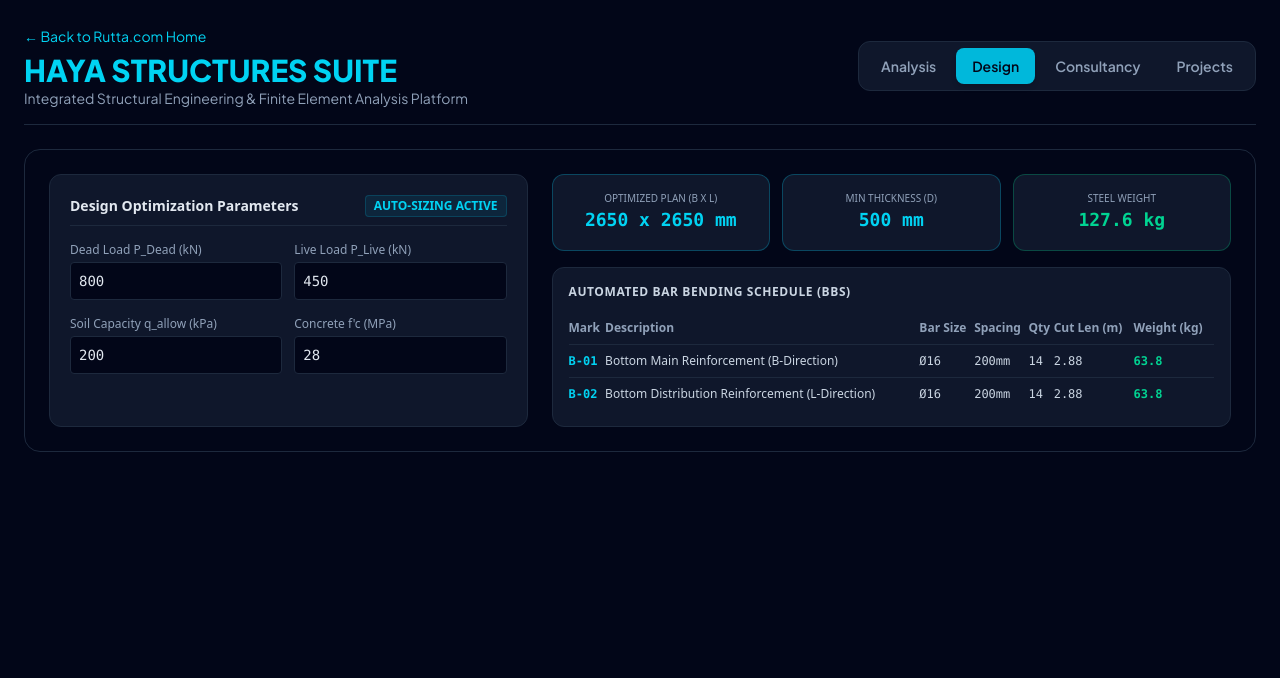
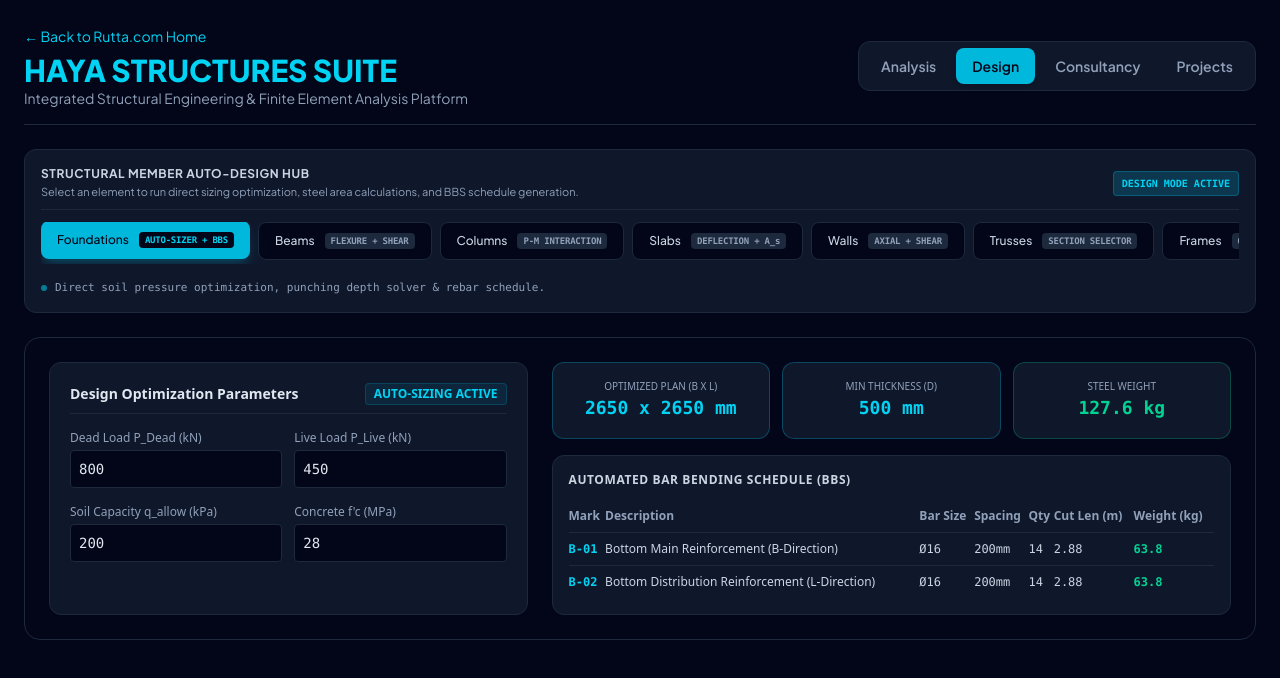
Before and after one commit to rutta254/rutta-website, a Next.js app: page /haya-structures in a window 1280 px wide. Both pictures are taken after a click on the button "Design". Shown: the top 678 px of the page. Built offline with nearby package versions, Linux system fonts and the light colour scheme.

Commit message:
Save latest changes

```diff
--- a/src/app/haya-structures/components/DesignSection/DesignSection.tsx
+++ b/src/app/haya-structures/components/DesignSection/DesignSection.tsx
@@ -1,149 +1,181 @@
 'use client';
 
-import React, { useState } from 'react';
-import { DesignInput, DesignResult } from '@/lib/structural/foundation';
-import { runFoundationAutoDesign } from '@/lib/structural/foundation/autoSizer';
+import { useState } from 'react';
+import FoundationDesignTool from './FoundationDesign/FoundationDesignTool';
 
-export default function FoundationDesignTool() {
-  const [inputs, setInputs] = useState<DesignInput>({
-    code: 'ACI318',
-    footingType: 'isolated_pad',
-    pDead: 800,
-    pLive: 450,
-    mDead: 60,
-    mLive: 40,
-    qAllow: 200,
-    fc: 28,
-    fy: 420,
-    gammaSoil: 18,
-    embedmentDepth: 1500,
-    cover: 75,
-    c1: 400,
-    c2: 400,
-  });
+// Placeholder runners for elements undergoing active design-engine integration
+const BeamDesignTool = () => <DesignPlaceholder name="Beam Reinforcement & Moment Sizing" icon="📐" />;
+const ColumnDesignTool = () => <DesignPlaceholder name="Column Interaction Diagram & Tie Design" icon="🏛️" />;
+const SlabDesignTool = () => <DesignPlaceholder name="Slab Thickness & Mesh Optimization" icon="🟩" />;
+const WallDesignTool = () => <DesignPlaceholder name="Shear Wall & Retaining Wall Sizing" icon="🧱" />;
+const TrussDesignTool = () => <DesignPlaceholder name="Truss Steel Profile Sizing & Welds" icon="🔺" />;
+const FrameDesignTool = () => <DesignPlaceholder name="Portal Frame Member Optimization" icon="🖼️" />;
 
-  const [result, setResult] = useState<DesignResult>(() => runFoundationAutoDesign(inputs));
+export type StructuralElementType =
+  | 'foundation'
+  | 'beam'
+  | 'column'
+  | 'slab'
+  | 'wall'
+  | 'truss'
+  | 'frame';
 
-  const handleInputChange = (field: keyof DesignInput, value: number | string) => {
-    const updated = { ...inputs, [field]: value };
-    setInputs(updated);
-    setResult(runFoundationAutoDesign(updated));
+interface ElementToggleOption {
+  id: StructuralElementType;
+  label: string;
+  badge?: string;
+  description: string;
+}
+
+const DESIGN_ELEMENTS: ElementToggleOption[] = [
+  {
+    id: 'foundation',
+    label: 'Foundations',
+    badge: 'AUTO-SIZER + BBS',
+    description: 'Direct soil pressure optimization, punching depth solver & rebar schedule.'
+  },
+  {
+    id: 'beam',
+    label: 'Beams',
+    badge: 'FLEXURE + SHEAR',
+    description: 'Optimal b x d depth solver, tension steel & stirrup spacing.'
+  },
+  {
+    id: 'column',
+    label: 'Columns',
+    badge: 'P-M INTERACTION',
+    description: 'Biaxial bending capacity, longitudinal bar arrangement & tie sizing.'
+  },
+  {
+    id: 'slab',
+    label: 'Slabs',
+    badge: 'DEFLECTION + A_s',
+    description: 'Minimum thickness checks, top/bottom mesh spacing & crack control.'
+  },
+  {
+    id: 'wall',
+    label: 'Walls',
+    badge: 'AXIAL + SHEAR',
+    description: 'Boundary element detailing, horizontal/vertical shear rebar.'
+  },
+  {
+    id: 'truss',
+    label: 'Trusses',
+    badge: 'SECTION SELECTOR',
+    description: 'Automatic RHS/CHS/Angle section selection based on LRFD capacity.'
+  },
+  {
+    id: 'frame',
+    label: 'Frames',
+    badge: 'OPTIMIZER',
+    description: 'Integrated moment frame beam-column joint & drift designer.'
+  },
+];
+
+export default function DesignSection() {
+  const [activeElement, setActiveElement] = useState<StructuralElementType>('foundation');
+
+  const selectedElementMeta = DESIGN_ELEMENTS.find((el) => el.id === activeElement);
+
+  // Dynamic router that delegates execution to the corresponding element design component
+  const renderSelectedDesignTool = () => {
+    switch (activeElement) {
+      case 'foundation':
+        return <FoundationDesignTool />;
+      case 'beam':
+        return <BeamDesignTool />;
+      case 'column':
+        return <ColumnDesignTool />;
+      case 'slab':
+        return <SlabDesignTool />;
+      case 'wall':
+        return <WallDesignTool />;
+      case 'truss':
+        return <TrussDesignTool />;
+      case 'frame':
+        return <FrameDesignTool />;
+      default:
+        return <FoundationDesignTool />;
+    }
   };
 
   return (
-    <div className="grid grid-cols-1 lg:grid-cols-12 gap-6 bg-slate-950 p-6 rounded-2xl border border-slate-800 text-slate-100 font-sans">
-      {/* Left Input Panel */}
-      <div className="lg:col-span-5 space-y-4 bg-slate-900 p-5 rounded-xl border border-slate-800">
-        <div className="flex justify-between items-center border-b border-slate-800 pb-2">
-          <h3 className="font-semibold text-slate-200 text-sm">Design Optimization Parameters</h3>
-          <span className="text-xs font-bold text-cyan-400 bg-cyan-500/10 px-2 py-0.5 rounded border border-cyan-500/20">
-            AUTO-SIZING ACTIVE
+    <div className="space-y-6">
+      {/* Structural Element Toggles Header */}
+      <div className="bg-slate-900 p-4 rounded-xl border border-slate-800 space-y-3">
+        <div className="flex flex-wrap justify-between items-center gap-2 border-b border-slate-800 pb-2">
+          <div>
+            <h2 className="text-xs font-bold text-slate-300 uppercase tracking-wider">
+              Structural Member Auto-Design Hub
+            </h2>
+            <p className="text-[11px] text-slate-400 mt-0.5">
+              Select an element to run direct sizing optimization, steel area calculations, and BBS schedule generation.
+            </p>
+          </div>
+          <span className="text-[10px] bg-cyan-500/20 text-cyan-400 font-bold px-2 py-1 rounded border border-cyan-500/30 font-mono">
+            DESIGN MODE ACTIVE
           </span>
         </div>
 
-        <div className="grid grid-cols-2 gap-3">
-          <div>
-            <label className="block text-xs text-slate-400 mb-1">Dead Load P_Dead (kN)</label>
-            <input
-              type="number"
-              value={inputs.pDead}
-              onChange={(e) => handleInputChange('pDead', Number(e.target.value))}
-              className="w-full bg-slate-950 border border-slate-800 rounded p-2 text-sm font-mono text-slate-200"
-            />
-          </div>
-          <div>
-            <label className="block text-xs text-slate-400 mb-1">Live Load P_Live (kN)</label>
-            <input
-              type="number"
-              value={inputs.pLive}
-              onChange={(e) => handleInputChange('pLive', Number(e.target.value))}
-              className="w-full bg-slate-950 border border-slate-800 rounded p-2 text-sm font-mono text-slate-200"
-            />
-          </div>
+        {/* Toggle Nav Buttons */}
+        <div className="flex gap-2 overflow-x-auto pb-1 scrollbar-thin scrollbar-thumb-slate-700">
+          {DESIGN_ELEMENTS.map((el) => {
+            const isActive = activeElement === el.id;
+            return (
+              <button
+                key={el.id}
+                onClick={() => setActiveElement(el.id)}
+                className={`px-4 py-2.5 rounded-lg text-xs font-medium whitespace-nowrap transition-all flex items-center gap-2.5 ${
+                  isActive
+                    ? 'bg-cyan-500 text-slate-950 font-bold shadow-lg shadow-cyan-500/20 translate-y-[-1px]'
+                    : 'bg-slate-950 text-slate-300 border border-slate-800 hover:bg-slate-800/80 hover:text-slate-100'
+                }`}
+              >
+                <span>{el.label}</span>
+                {el.badge && (
+                  <span
+                    className={`text-[9px] px-1.5 py-0.5 rounded font-mono font-bold tracking-tight ${
+                      isActive
+                        ? 'bg-slate-950 text-cyan-400'
+                        : 'bg-slate-800 text-slate-400'
+                    }`}
+                  >
+                    {el.badge}
+                  </span>
+                )}
+              </button>
+            );
+          })}
         </div>
 
-        <div className="grid grid-cols-2 gap-3">
-          <div>
-            <label className="block text-xs text-slate-400 mb-1">Soil Capacity q_allow (kPa)</label>
-            <input
-              type="number"
-              value={inputs.qAllow}
-              onChange={(e) => handleInputChange('qAllow', Number(e.target.value))}
-              className="w-full bg-slate-950 border border-slate-800 rounded p-2 text-sm font-mono text-slate-200"
-            />
+        {/* Selected Element Sub-Bar Description */}
+        {selectedElementMeta && (
+          <div className="flex items-center gap-2 pt-1 text-[11px] text-slate-400 font-mono">
+            <span className="w-1.5 h-1.5 rounded-full bg-cyan-400 animate-pulse" />
+            <span>{selectedElementMeta.description}</span>
           </div>
-          <div>
-            <label className="block text-xs text-slate-400 mb-1">Concrete f'c (MPa)</label>
-            <input
-              type="number"
-              value={inputs.fc}
-              onChange={(e) => handleInputChange('fc', Number(e.target.value))}
-              className="w-full bg-slate-950 border border-slate-800 rounded p-2 text-sm font-mono text-slate-200"
-            />
-          </div>
-        </div>
+        )}
       </div>
 
-      {/* Right Output Panel & BBS */}
-      <div className="lg:col-span-7 space-y-4">
-        <div className="grid grid-cols-3 gap-3">
-          <div className="bg-slate-900 border border-cyan-500/30 p-4 rounded-xl text-center">
-            <span className="text-[10px] text-slate-400 block uppercase">Optimized Plan (B x L)</span>
-            <span className="text-lg font-bold font-mono text-cyan-400">
-              {result.geometry.B} x {result.geometry.L} mm
-            </span>
-          </div>
-
-          <div className="bg-slate-900 border border-cyan-500/30 p-4 rounded-xl text-center">
-            <span className="text-[10px] text-slate-400 block uppercase">Min Thickness (D)</span>
-            <span className="text-lg font-bold font-mono text-cyan-400">
-              {result.geometry.D} mm
-            </span>
-          </div>
-
-          <div className="bg-slate-900 border border-emerald-500/30 p-4 rounded-xl text-center">
-            <span className="text-[10px] text-slate-400 block uppercase">Steel Weight</span>
-            <span className="text-lg font-bold font-mono text-emerald-400">
-              {result.totalSteelWeightKg} kg
-            </span>
-          </div>
-        </div>
-
-        {/* Bar Bending Schedule Table */}
-        <div className="bg-slate-900 p-4 rounded-xl border border-slate-800 space-y-3">
-          <h4 className="text-xs font-bold text-slate-300 uppercase tracking-wider">
-            Automated Bar Bending Schedule (BBS)
-          </h4>
-          <div className="overflow-x-auto">
-            <table className="w-full text-left text-xs text-slate-300 border-collapse">
-              <thead>
-                <tr className="border-b border-slate-800 text-slate-400">
-                  <th className="py-2">Mark</th>
-                  <th className="py-2">Description</th>
-                  <th className="py-2">Bar Size</th>
-                  <th className="py-2">Spacing</th>
-                  <th className="py-2">Qty</th>
-                  <th className="py-2">Cut Len (m)</th>
-                  <th className="py-2">Weight (kg)</th>
-                </tr>
-              </thead>
-              <tbody className="divide-y divide-slate-800 font-mono">
-                {result.bbs.map((item) => (
-                  <tr key={item.mark}>
-                    <td className="py-2 text-cyan-400 font-bold">{item.mark}</td>
-                    <td className="py-2 font-sans text-slate-300">{item.description}</td>
-                    <td className="py-2">Ø{item.barDiameter}</td>
-                    <td className="py-2">{item.spacing}mm</td>
-                    <td className="py-2">{item.count}</td>
-                    <td className="py-2">{item.cutLength}</td>
-                    <td className="py-2 text-emerald-400 font-bold">{item.totalWeight}</td>
-                  </tr>
-                ))}
-              </tbody>
-            </table>
-          </div>
-        </div>
+      {/* Active Element Viewport */}
+      <div className="design-tool-viewport">
+        {renderSelectedDesignTool()}
       </div>
     </div>
   );
 }
+
+// Fallback Container for Elements Under Construction
+function DesignPlaceholder({ name, icon }: { name: string; icon: string }) {
+  return (
+    <div className="bg-slate-900 border border-slate-800 rounded-xl p-12 text-center space-y-3">
+      <div className="w-12 h-12 bg-cyan-500/10 text-cyan-400 rounded-full flex items-center justify-center mx-auto border border-cyan-500/20 text-xl">
+        {icon}
+      </div>
+      <h3 className="text-sm font-bold text-slate-200 uppercase tracking-wide">{name}</h3>
+      <p className="text-xs text-slate-400 max-w-md mx-auto leading-relaxed">
+        Direct section optimization, capacity ratios, and bar bending schedule (BBS) calculations for this element module are ready for integration into <code className="text-cyan-400">src/lib/structural/</code>.
+      </p>
+    </div>
+  );
+}
--- /dev/null
+++ b/src/app/haya-structures/components/DesignSection/FoundationDesign/FoundationDesignTool.tsx
@@ -0,0 +1,149 @@
+'use client';
+
+import React, { useState } from 'react';
+import { DesignInput, DesignResult } from '@/lib/structural/foundation';
+import { runFoundationAutoDesign } from '@/lib/structural/foundation/autoSizer';
+
+export default function FoundationDesignTool() {
+  const [inputs, setInputs] = useState<DesignInput>({
+    code: 'ACI318',
+    footingType: 'isolated_pad',
+    pDead: 800,
+    pLive: 450,
+    mDead: 60,
+    mLive: 40,
+    qAllow: 200,
+    fc: 28,
+    fy: 420,
+    gammaSoil: 18,
+    embedmentDepth: 1500,
+    cover: 75,
+    c1: 400,
+    c2: 400,
+  });
+
+  const [result, setResult] = useState<DesignResult>(() => runFoundationAutoDesign(inputs));
+
+  const handleInputChange = (field: keyof DesignInput, value: number | string) => {
+    const updated = { ...inputs, [field]: value };
+    setInputs(updated);
+    setResult(runFoundationAutoDesign(updated));
+  };
+
+  return (
+    <div className="grid grid-cols-1 lg:grid-cols-12 gap-6 bg-slate-950 p-6 rounded-2xl border border-slate-800 text-slate-100 font-sans">
+      {/* Left Input Panel */}
+      <div className="lg:col-span-5 space-y-4 bg-slate-900 p-5 rounded-xl border border-slate-800">
+        <div className="flex justify-between items-center border-b border-slate-800 pb-2">
+          <h3 className="font-semibold text-slate-200 text-sm">Design Optimization Parameters</h3>
+          <span className="text-xs font-bold text-cyan-400 bg-cyan-500/10 px-2 py-0.5 rounded border border-cyan-500/20">
+            AUTO-SIZING ACTIVE
+          </span>
+        </div>
+
+        <div className="grid grid-cols-2 gap-3">
+          <div>
+            <label className="block text-xs text-slate-400 mb-1">Dead Load P_Dead (kN)</label>
+            <input
+              type="number"
+              value={inputs.pDead}
+              onChange={(e) => handleInputChange('pDead', Number(e.target.value))}
+              className="w-full bg-slate-950 border border-slate-800 rounded p-2 text-sm font-mono text-slate-200"
+            />
+          </div>
+          <div>
+            <label className="block text-xs text-slate-400 mb-1">Live Load P_Live (kN)</label>
+            <input
+              type="number"
+              value={inputs.pLive}
+              onChange={(e) => handleInputChange('pLive', Number(e.target.value))}
+              className="w-full bg-slate-950 border border-slate-800 rounded p-2 text-sm font-mono text-slate-200"
+            />
+          </div>
+        </div>
+
+        <div className="grid grid-cols-2 gap-3">
+          <div>
+            <label className="block text-xs text-slate-400 mb-1">Soil Capacity q_allow (kPa)</label>
+            <input
+              type="number"
+              value={inputs.qAllow}
+              onChange={(e) => handleInputChange('qAllow', Number(e.target.value))}
+              className="w-full bg-slate-950 border border-slate-800 rounded p-2 text-sm font-mono text-slate-200"
+            />
+          </div>
+          <div>
+            <label className="block text-xs text-slate-400 mb-1">Concrete f'c (MPa)</label>
+            <input
+              type="number"
+              value={inputs.fc}
+              onChange={(e) => handleInputChange('fc', Number(e.target.value))}
+              className="w-full bg-slate-950 border border-slate-800 rounded p-2 text-sm font-mono text-slate-200"
+            />
+          </div>
+        </div>
+      </div>
+
+      {/* Right Output Panel & BBS */}
+      <div className="lg:col-span-7 space-y-4">
+        <div className="grid grid-cols-3 gap-3">
+          <div className="bg-slate-900 border border-cyan-500/30 p-4 rounded-xl text-center">
+            <span className="text-[10px] text-slate-400 block uppercase">Optimized Plan (B x L)</span>
+            <span className="text-lg font-bold font-mono text-cyan-400">
+              {result.geometry.B} x {result.geometry.L} mm
+            </span>
+          </div>
+
+          <div className="bg-slate-900 border border-cyan-500/30 p-4 rounded-xl text-center">
+            <span className="text-[10px] text-slate-400 block uppercase">Min Thickness (D)</span>
+            <span className="text-lg font-bold font-mono text-cyan-400">
+              {result.geometry.D} mm
+            </span>
+          </div>
+
+          <div className="bg-slate-900 border border-emerald-500/30 p-4 rounded-xl text-center">
+            <span className="text-[10px] text-slate-400 block uppercase">Steel Weight</span>
+            <span className="text-lg font-bold font-mono text-emerald-400">
+              {result.totalSteelWeightKg} kg
+            </span>
+          </div>
+        </div>
+
+        {/* Bar Bending Schedule Table */}
+        <div className="bg-slate-900 p-4 rounded-xl border border-slate-800 space-y-3">
+          <h4 className="text-xs font-bold text-slate-300 uppercase tracking-wider">
+            Automated Bar Bending Schedule (BBS)
+          </h4>
+          <div className="overflow-x-auto">
+            <table className="w-full text-left text-xs text-slate-300 border-collapse">
+              <thead>
+                <tr className="border-b border-slate-800 text-slate-400">
+                  <th className="py-2">Mark</th>
+                  <th className="py-2">Description</th>
+                  <th className="py-2">Bar Size</th>
+                  <th className="py-2">Spacing</th>
+                  <th className="py-2">Qty</th>
+                  <th className="py-2">Cut Len (m)</th>
+                  <th className="py-2">Weight (kg)</th>
+                </tr>
+              </thead>
+              <tbody className="divide-y divide-slate-800 font-mono">
+                {result.bbs.map((item) => (
+                  <tr key={item.mark}>
+                    <td className="py-2 text-cyan-400 font-bold">{item.mark}</td>
+                    <td className="py-2 font-sans text-slate-300">{item.description}</td>
+                    <td className="py-2">Ø{item.barDiameter}</td>
+                    <td className="py-2">{item.spacing}mm</td>
+                    <td className="py-2">{item.count}</td>
+                    <td className="py-2">{item.cutLength}</td>
+                    <td className="py-2 text-emerald-400 font-bold">{item.totalWeight}</td>
+                  </tr>
+                ))}
+              </tbody>
+            </table>
+          </div>
+        </div>
+      </div>
+    </div>
+  );
+}
```
